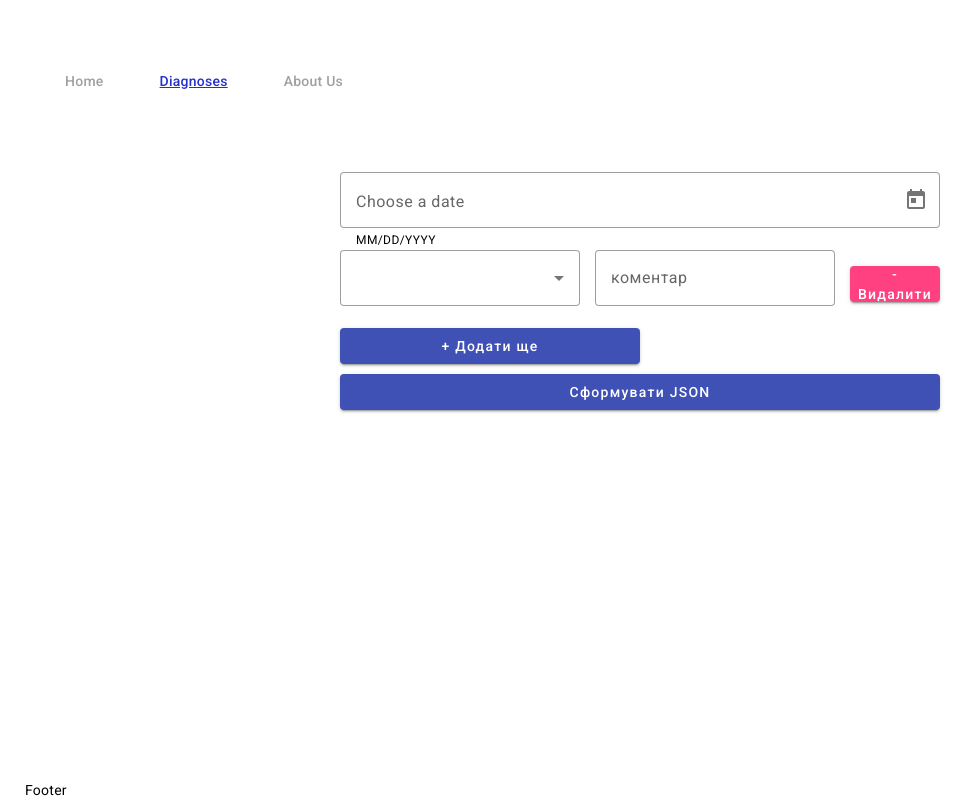
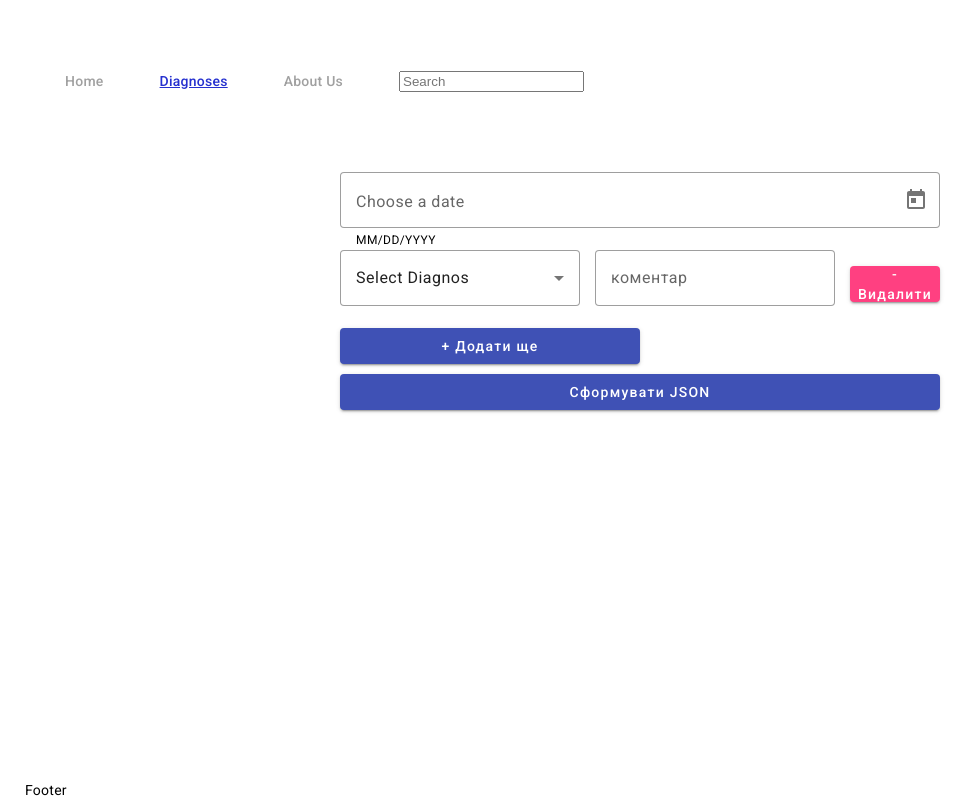
Before and after one commit to Danets/dinamic-form, an Angular app: page /diagnoses in a window 1280 px wide. Shown: the whole page, without its empty margins (0-978 px from the left). Built offline with nearby package versions, Linux system fonts and the light colour scheme.

Commit message:
Was implemented standalone SearchComponent

```diff
--- a/src/app/components/navigation/navigation.component.html
+++ b/src/app/components/navigation/navigation.component.html
@@ -15,5 +15,8 @@
         >About Us</a
       >
     </li>
+    <li class="menu__item">
+      <app-search></app-search>
+    </li>
   </ul>
 </nav>
--- a/src/app/components/navigation/navigation.component.ts
+++ b/src/app/components/navigation/navigation.component.ts
@@ -1,11 +1,12 @@
 import { Component } from '@angular/core';
 import { CommonModule } from '@angular/common';
 import { RouterModule } from '@angular/router';
+import { SearchComponent } from '../search/search.component';
 
 @Component({
   selector: 'app-navigation',
   standalone: true,
-  imports: [CommonModule, RouterModule],
+  imports: [CommonModule, RouterModule, SearchComponent],
   templateUrl: './navigation.component.html',
   styleUrls: ['./navigation.component.scss'],
 })
--- /dev/null
+++ b/src/app/components/search/search.component.html
@@ -0,0 +1,12 @@
+<input
+  type="text"
+  [formControl]="search"
+  (input)="onSearch()"
+  placeholder="Search"
+/>
+
+<ng-container *ngIf="result$ | async as result">
+  <div>
+    {{ result }}
+  </div>
+</ng-container>
--- /dev/null
+++ b/src/app/components/search/search.component.ts
@@ -0,0 +1,48 @@
+import { Component } from '@angular/core';
+import { CommonModule } from '@angular/common';
+import { MatFormFieldModule } from '@angular/material/form-field';
+import { MatInputModule } from '@angular/material/input';
+import { FormControl, ReactiveFormsModule } from '@angular/forms';
+import {
+  Observable,
+  Subject,
+  debounceTime,
+  distinctUntilChanged,
+  map,
+  of,
+  switchMap,
+  tap,
+} from 'rxjs';
+
+@Component({
+  selector: 'app-search',
+  standalone: true,
+  imports: [
+    CommonModule,
+    ReactiveFormsModule,
+    MatFormFieldModule,
+    MatInputModule,
+  ],
+  templateUrl: './search.component.html',
+  styleUrls: ['./search.component.scss'],
+})
+export class SearchComponent {
+  search = new FormControl('');
+  result$: Observable<string>;
+  private searchSubject = new Subject<string>();
+  subject$ = this.searchSubject.asObservable();
+
+  constructor() {
+    this.result$ = this.subject$.pipe(
+      debounceTime(300),
+      distinctUntilChanged(),
+      switchMap((searchText) => {
+        return of(`Result for "${searchText}"`);
+      })
+    );
+  }
+
+  onSearch() {
+    this.searchSubject.next(this.search.value);
+  }
+}
--- a/src/app/pages/form-diagnoses/form-diagnoses.component.html
+++ b/src/app/pages/form-diagnoses/form-diagnoses.component.html
@@ -17,6 +17,7 @@
       <div class="diagnos" [formGroup]="block">
         <mat-form-field appearance="outline" class="diagnos__field">
           <mat-select formControlName="diagnos">
+            <mat-option value="" disabled>Select Diagnos</mat-option>
             <mat-option
               *ngFor="let diagnos of diagnoses$ | async; trackBy: diagnos?.id"
               [value]="diagnos.name"
```
Also changed, not shown: src/app/components/search/search.component.scss (added), 1 other file (tests, documents, lock files or other folders).
